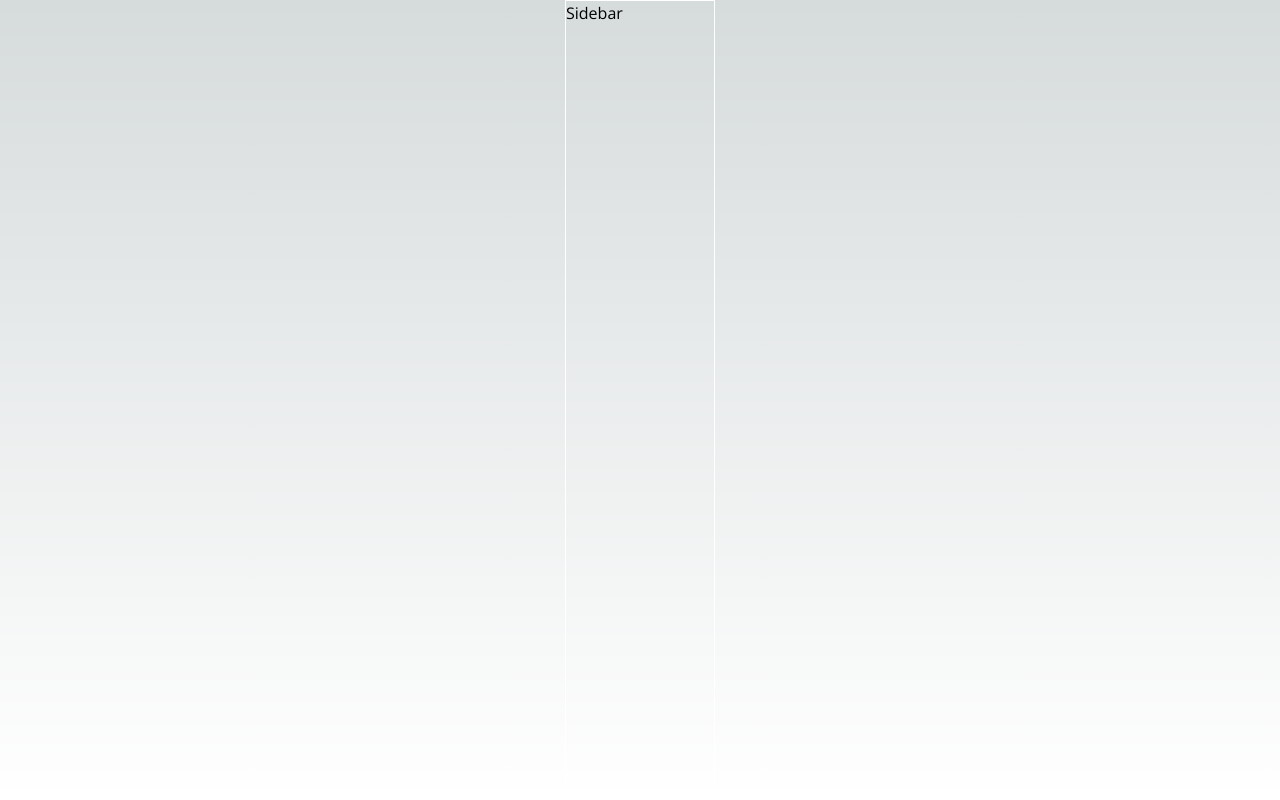
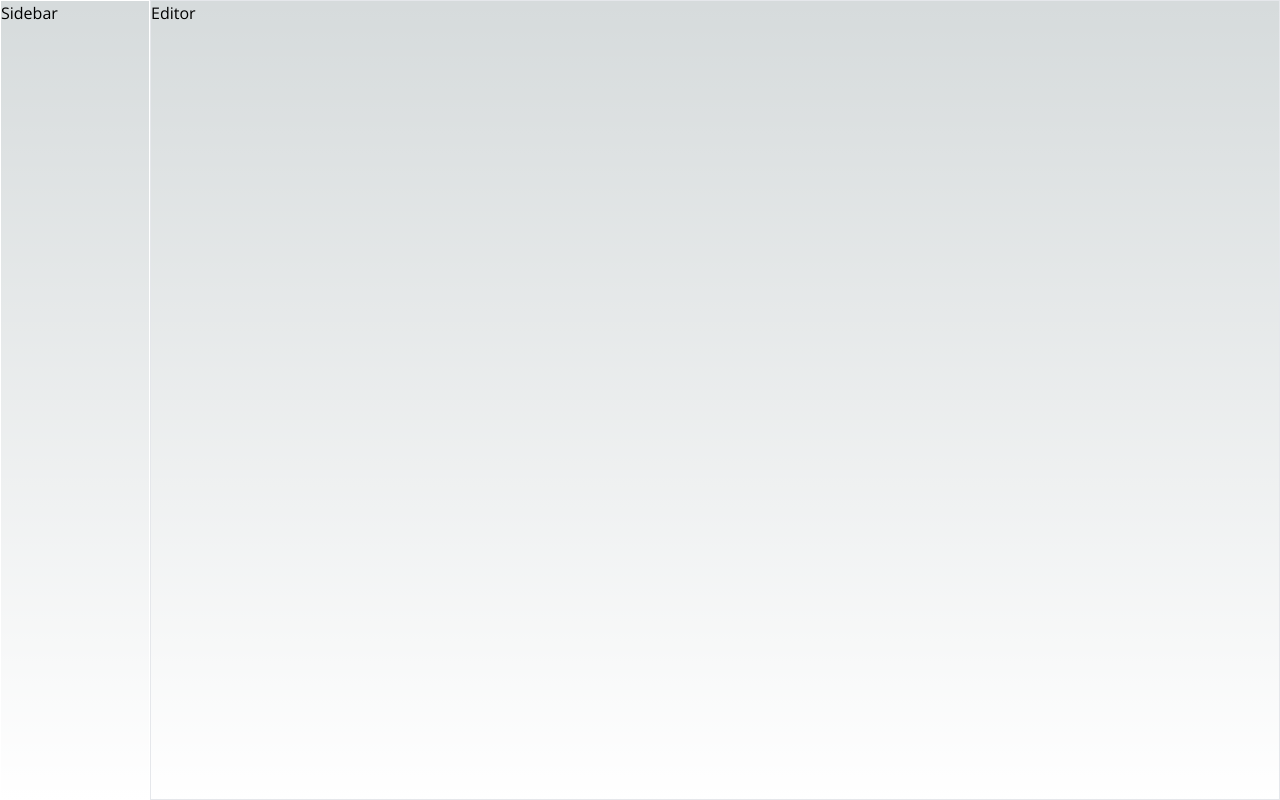
Before and after one commit to crisosron/scribe, a Next.js app in the folder scribe-frontend/: page / in a window 1280 px wide. Built offline with nearby package versions, Linux system fonts and the light colour scheme.

Commit message:
Add Editor component

```diff
--- a/scribe-frontend/app/page.tsx
+++ b/scribe-frontend/app/page.tsx
@@ -1,9 +1,10 @@
-import { ExampleComponent, Sidebar } from "@/components";
+import { Editor, Sidebar } from "@/components";
 
 export default function Home() {
   return (
-    <main className="flex min-h-screen flex-col items-center">
+    <main className="flex min-h-screen items-center">
       <Sidebar />
+      <Editor />
     </main>
   )
 }
--- /dev/null
+++ b/scribe-frontend/components/editor/editor-container.tsx
@@ -0,0 +1,13 @@
+import { ReactNode } from "react";
+
+type Props = {
+  children?: ReactNode
+}
+
+const EditorContainer = ({ children }: Props) => {
+  return (
+    <div className="flex flex-1 flex-col min-h-screen border border-green">{ children }</div>
+  )
+}
+
+export default EditorContainer;
--- /dev/null
+++ b/scribe-frontend/components/editor/editor.tsx
@@ -0,0 +1,11 @@
+import EditorContainer from "./editor-container";
+
+const Editor = () => {
+  return (
+    <EditorContainer>
+      Editor
+    </EditorContainer>
+  )
+}
+
+export default Editor;
--- a/scribe-frontend/components/index.ts
+++ b/scribe-frontend/components/index.ts
@@ -1,2 +1,3 @@
 export { default as ExampleComponent } from './example-component/example-component';
 export { default as Sidebar } from './sidebar/sidebar';
+export { default as Editor } from './editor/editor';
```
